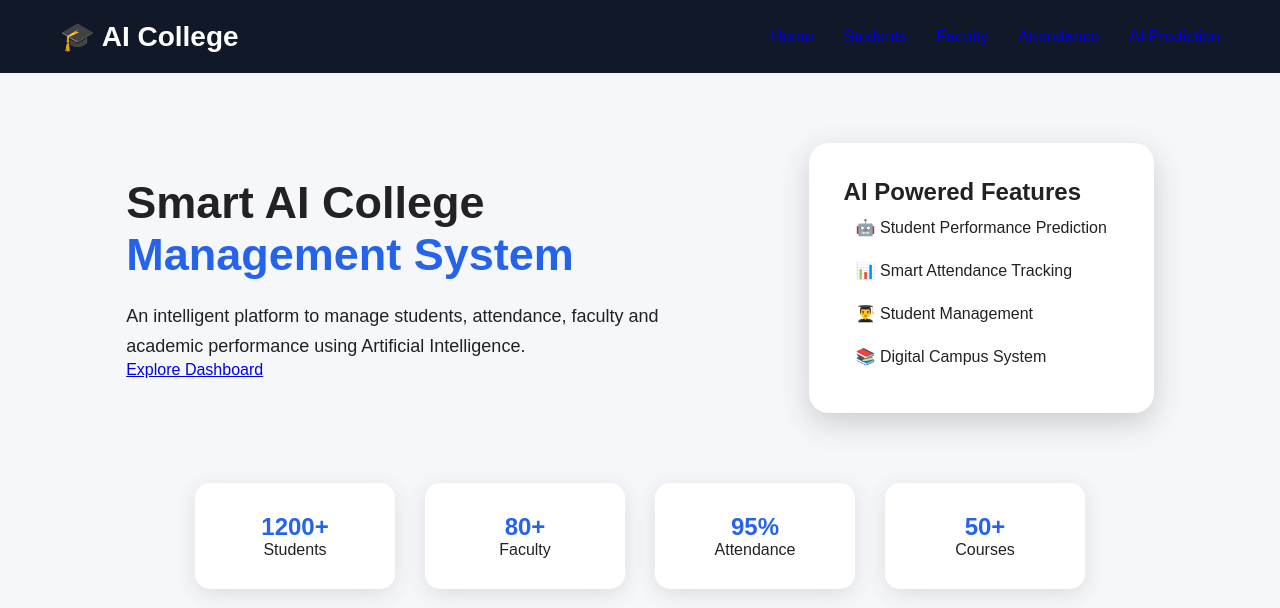
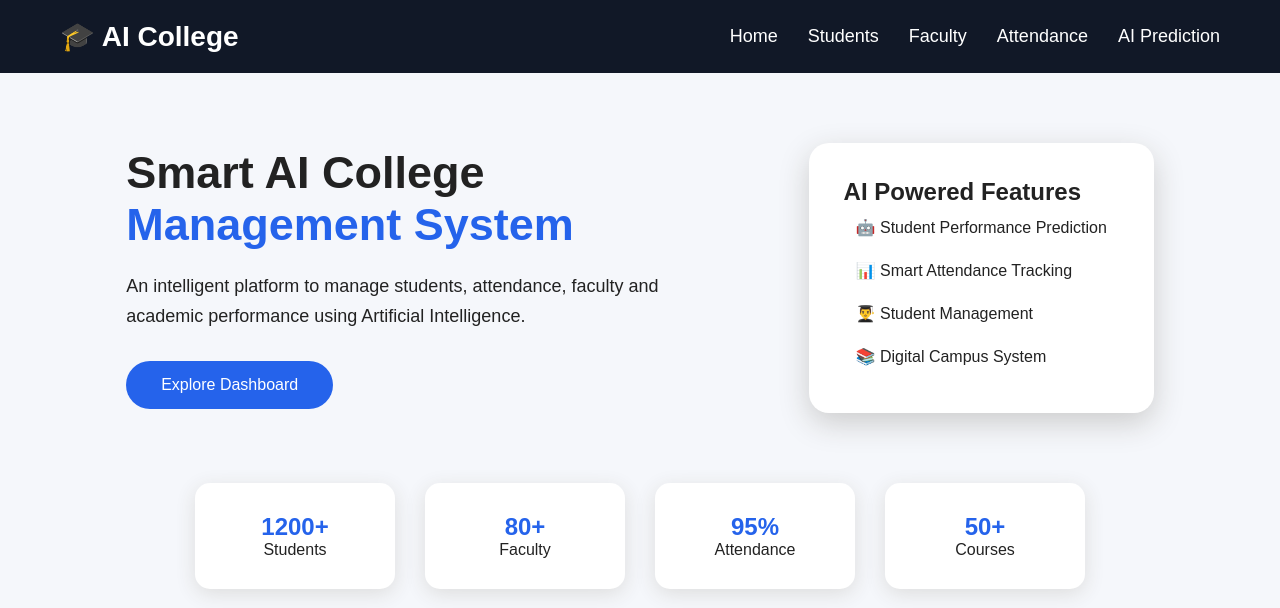
Before and after one commit to ShireeshaKoppadi/Smart-AI-College-Management-System, a Flask app: page / in a window 1280 px wide. Shown: the top 608 px of the page. Run offline with Flask 3, Linux system fonts and the light colour scheme.

Commit message:
Add files via upload

```diff
--- a/static/css/style.css
+++ b/static/css/style.css
@@ -252,3 +252,118 @@ footer{
     text-align:center;
 
 }
+
+
+/* Login Page */
+
+.login-container{
+
+    height:100vh;
+
+    display:flex;
+
+    justify-content:center;
+
+    align-items:center;
+
+    background:linear-gradient(135deg,#2563eb,#0f172a);
+
+}
+
+.login-box{
+
+    width:380px;
+
+    background:white;
+
+    padding:40px;
+
+    border-radius:20px;
+
+    box-shadow:0 10px 30px rgba(0,0,0,.3);
+
+    text-align:center;
+
+}
+
+.login-box h1{
+
+    color:#2563eb;
+
+    margin-bottom:10px;
+
+}
+
+.login-box h2{
+
+    margin-bottom:25px;
+
+}
+
+.login-box input{
+
+    width:100%;
+
+    padding:14px;
+
+    margin:12px 0;
+
+    border:1px solid #ccc;
+
+    border-radius:10px;
+
+    font-size:16px;
+
+}
+
+.login-box button{
+
+    width:100%;
+
+    padding:14px;
+
+    background:#2563eb;
+
+    color:white;
+
+    border:none;
+
+    border-radius:10px;
+
+    font-size:18px;
+
+    cursor:pointer;
+
+}
+
+.login-box button:hover{
+
+    background:#1d4ed8;
+
+}
+
+
+nav ul li a{
+    color:white;
+    text-decoration:none;
+    font-size:18px;
+}
+
+nav ul li a:hover{
+    color:#60a5fa;
+}
+
+
+.btn{
+    display:inline-block;
+    margin-top:30px;
+    padding:15px 35px;
+    background:#2563eb;
+    color:white;
+    text-decoration:none;
+    border-radius:30px;
+}
+
+.btn:hover{
+    background:#1d4ed8;
+}
```
